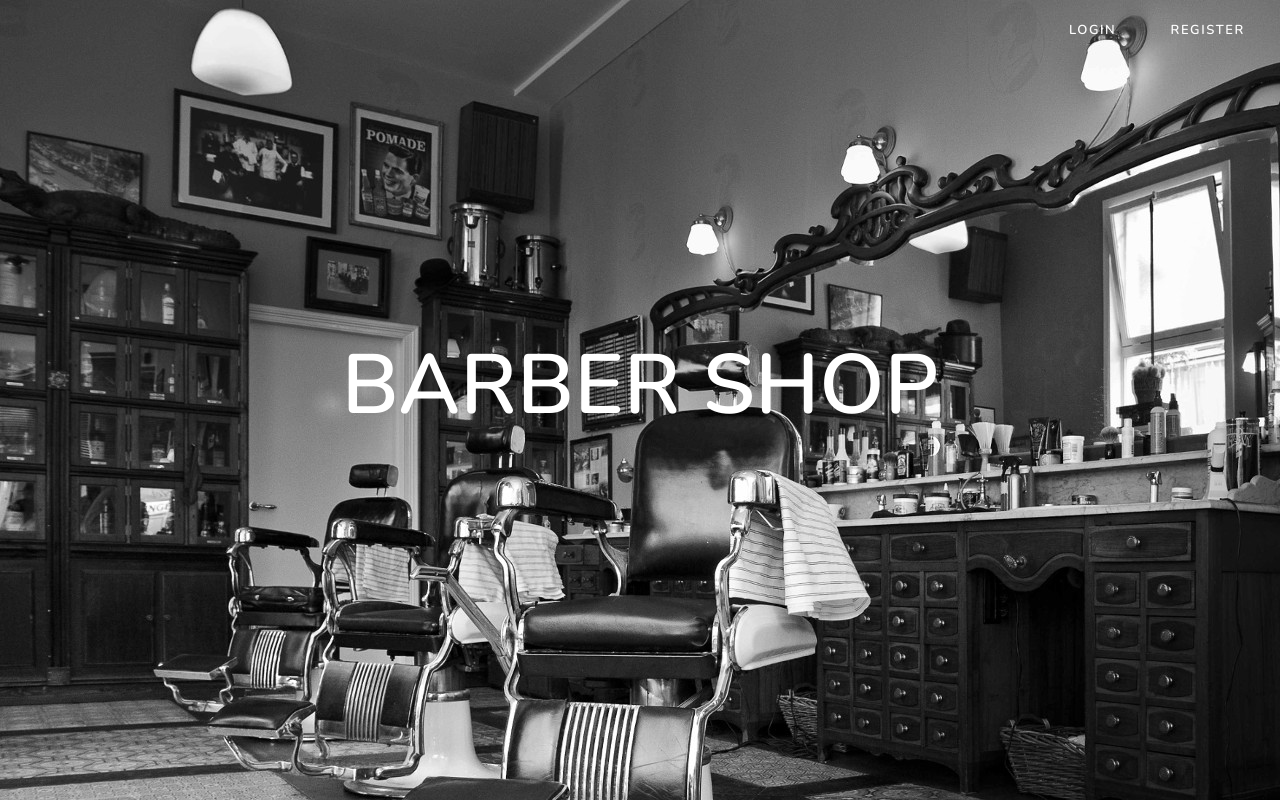
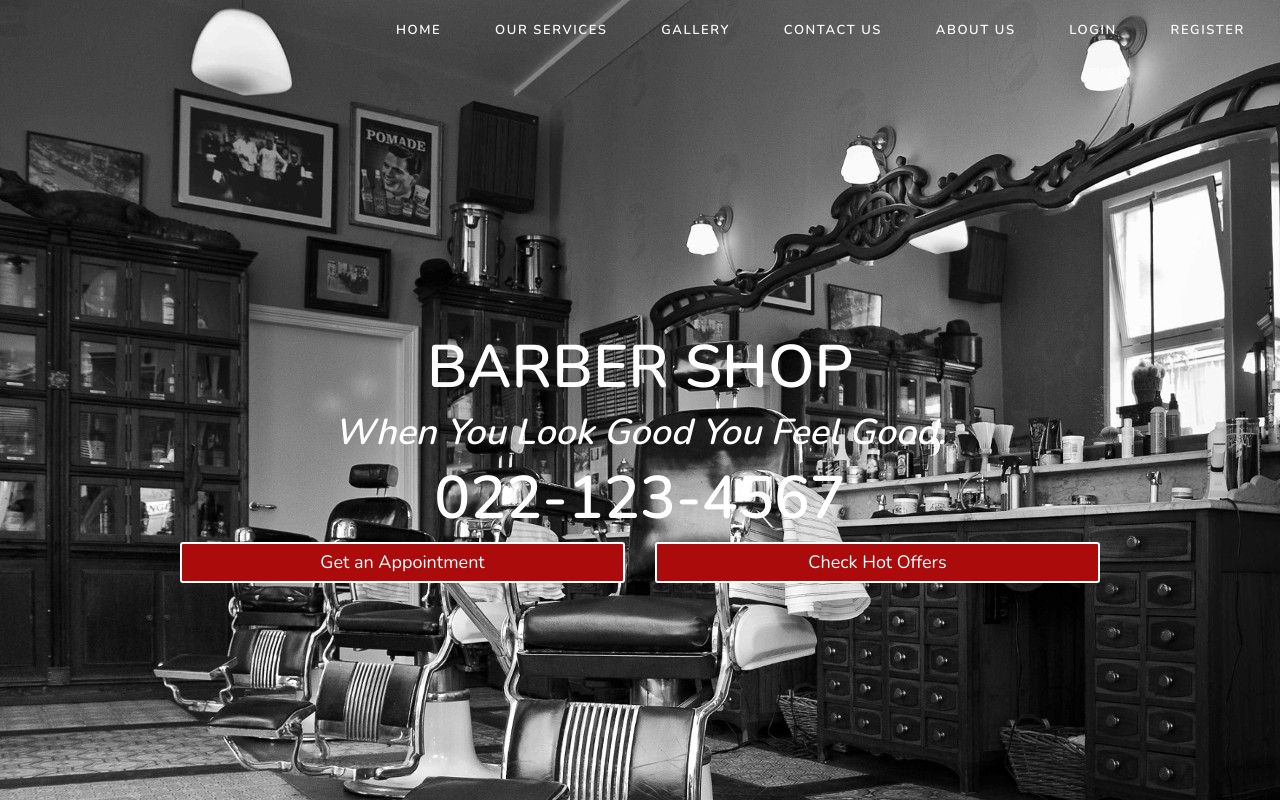
Before and after one commit to brandsafric-incorporated/barber_shop, a Laravel app: page / in a window 1280 px wide. Run offline with Laravel 8, Linux system fonts and the light colour scheme.

Commit message:
updated landing page

```diff
--- a/resources/views/welcome.blade.php
+++ b/resources/views/welcome.blade.php
@@ -7,7 +7,9 @@
         <title>Barber Shop</title>
 
         <!-- Fonts -->
+        <link rel="dns-prefetch" href="//fonts.gstatic.com">
         <link href="https://fonts.googleapis.com/css?family=Nunito:200,600" rel="stylesheet">
+        <link href="{{ asset('css/app.css') }}" rel="stylesheet">
 
         <!-- Styles -->
         <style>
@@ -61,15 +63,52 @@
             .m-b-md {
                 margin-bottom: 30px;
             }
+            .btn-my{
+              width: 100%;
+              border-radius: 3px;
+              border-color: #fff;
+              background: #AC0B0B;
+              color: #fff;
+              padding: 5px;
+              border: 2px solid #fff;
+
+            }
+            .btn-my:hover{
+              background: #220303;
+              border-color: #fff;
+            }
+            .h_style{
+              font-weight: 900;
+              color: #fff;
+              text-align: center;
+              font-size: 60px;
+              font-style: normal;
+
+            }
+            .h_style2{
+              font-weight: 700;
+              color: #fff;
+              text-align: center;
+              font-style: italic;
+            }
         </style>
     </head>
     <body background="{{ asset('images/bg.jpg') }}">
+
+
         <div class="flex-center position-ref full-height">
+
             @if (Route::has('login'))
                 <div class="top-right links">
                     @auth
                         <a href="{{ url('/home') }}">Home</a>
                     @else
+                        <a href="{{ route('home') }}" style="color: white;">{{ __('Home') }}</a>
+                        <a href="{{ route('services') }}" style="color: white;">{{ __('Our Services') }}</a>
+                        <a href="{{ route('gallery') }}" style="color: white;">{{ __('Gallery') }}</a>
+                        <a href="{{ route('contact') }}" style="color: white;">{{ __('Contact Us') }}</a>
+                        <a href="{{ route('about') }}" style="color: white;">{{ __('About Us') }}</a>
+
                         <a href="{{ route('login') }}"  style="color: white;">Login</a>
 
                         @if (Route::has('register'))
@@ -79,11 +118,26 @@
                 </div>
             @endif
 
-            <div class="content">
-                <div class="title m-b-md" style="color: white;">
-                    <b>BARBER SHOP</b>
+        <div class="container">
+          <div class="row">
+            <div class="col-sm-1"></div>
+              <div class="col-sm-10" style="margin-top:10%;">
+
+                <h1 class="h_style">BARBER SHOP</h1>
+                <h1 class="h_style2">When You Look Good You Feel Good.</h1>
+                <h1 class="h_style">022-123-4567</h1>
+
+                <div class="row">
+                  <div class="col-sm-6">
+                    <a href="{{ route('booking') }}" type="button" class="btn btn-outline-primary btn-lg btn-block btn-my">Get an Appointment</a>
+                  </div>
+                  <div class="col-sm-6">
+                    <a href="{{ route('offers') }}" type="button" class="btn btn-outline-primary btn-lg btn-block btn-my">Check Hot Offers</a>
+                  </div>
                 </div>
-            </div>
+              </div>
+                <div class="col-sm-1"></div>
+          </div>
         </div>
     </body>
 </html>
```
